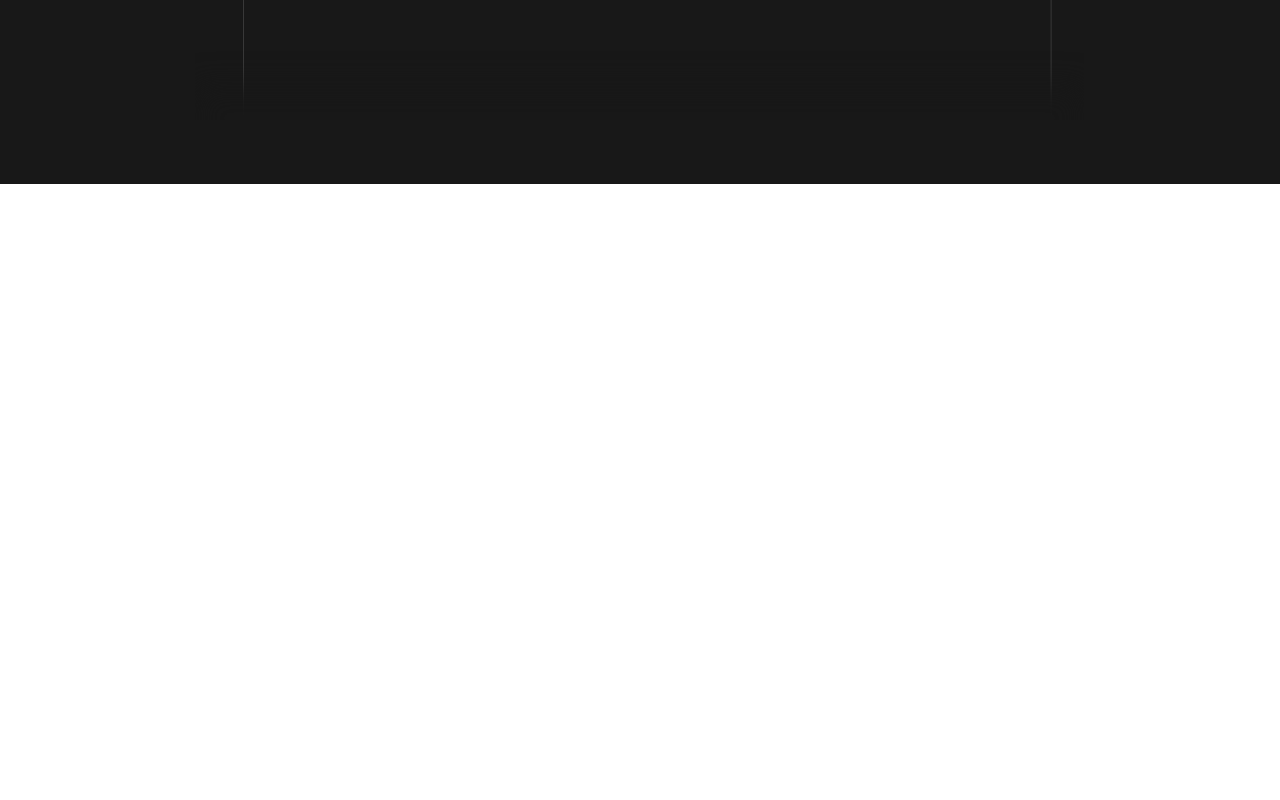
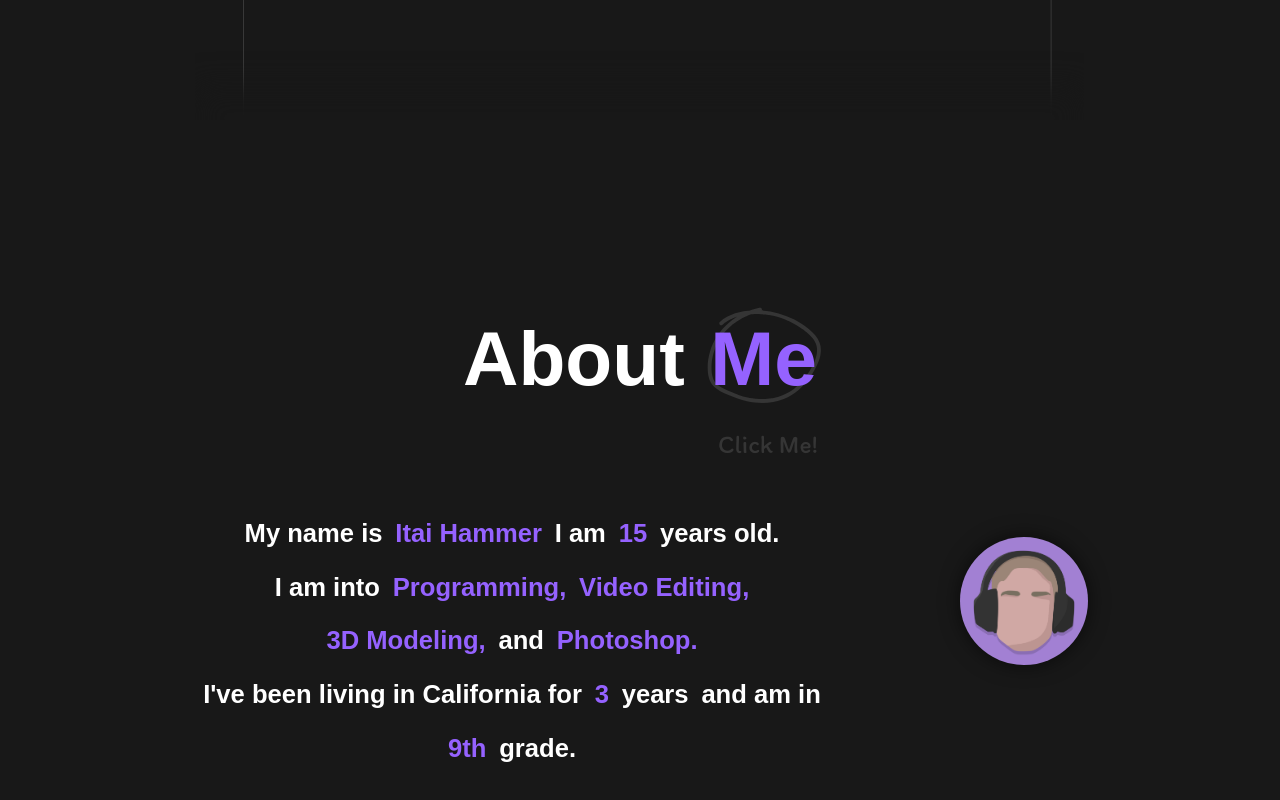
Before and after one commit to ItaiHammer/website, a React (Create React App) app: page / in a window 1280 px wide. Shown: the part 834-1634 px from the top of the page. Before the commit the page ends 1018 px from the top, so only its background shows below. Built offline with nearby package versions, Linux system fonts and the light colour scheme.

Commit message:
Added About Me page

```diff
--- a/src/App.js
+++ b/src/App.js
@@ -4,6 +4,7 @@ import './App.css';
 //components
 import Header from './components/Header';
 import Body from './components/Body';
+import AboutMe from './components/AboutMe';
 import MyWork from './components/MyWork';
 
 function App() {
@@ -13,6 +14,7 @@ function App() {
   return (<div className="app-body" >
     <Header theme={theme} setTheme={setTheme} />
     <Body theme={theme} setTheme={setTheme} />
+    <AboutMe/>
     {/* <MyWork/> */}
   </div>);
 }
--- /dev/null
+++ b/src/components/AboutMe.css
@@ -0,0 +1,197 @@
+@media (min-width: 300px) {
+    #about-me {
+        display: flex;
+        flex-direction: column;
+        flex-wrap: wrap;
+        align-items: center;
+        justify-content: center;
+        gap: 30px;
+    }
+
+    a {
+        text-decoration: none;
+    }
+
+    .about-me-title-container {
+        width: 100vw;
+        display: flex;
+        flex-direction: row;
+        flex-wrap: wrap;
+        align-items: center;
+        justify-content: center;
+        gap: 2vw;
+        margin-top: 100px;
+    }
+
+    .about-me-title {
+        color: #fff;
+        font-size: 6vw;
+        font-weight: 600;
+        letter-spacing: 0px;
+        font-family: 'Rubik', sans-serif;
+        z-index: 1;
+    }
+
+    .about-click-me-text {
+        color: #353535;
+        font-size: 2vw;
+        font-family: 'Itim', cursive;
+        margin-left: 20vw;
+        margin-top: 50px;
+        user-select: none;
+        position: absolute;
+    }
+
+    .about-circle-icon {
+        background: url('./img/circle-icon.svg') center center no-repeat;
+        width: 10vw;
+        height: 10vw;
+        margin-left: 19vw;
+        position: absolute;
+        z-index: 0;
+    }
+
+    #purple {
+        color: #9562ff;
+        cursor: text;
+    }
+
+    .about-me-about {
+        width: 100vw;
+        display: flex;
+        flex-direction: row;
+        flex-wrap: wrap;
+        align-items: center;
+        justify-content: center;
+        gap: 10vw;
+    }
+
+    .about-me-text-container {
+        width: 50vw;
+        height: 20vw;
+        display: flex;
+        flex-direction: row;
+        flex-wrap: wrap;
+        align-items: center;
+        justify-content: center;
+        gap: 1vw;
+    }
+
+    .about-me-text {
+        color: #fff;
+        font-size: 2vw;
+        font-weight: 600;
+        letter-spacing: 0px;
+        text-align: left;
+        font-family: 'Rubik', sans-serif;
+    }
+
+    .about-me-logo {
+        background: url('./img/logo-background.png') center center;
+        width: 10vw;
+        height: 10vw;
+        border-radius: 50%;
+        cursor: pointer;
+        background-size: cover;
+        box-shadow: 0 0 20px rgba(0, 0, 0, 0.6);
+    }
+}
+
+@media (min-width: 750px) {
+    #about-me {
+        display: flex;
+        flex-direction: column;
+        flex-wrap: wrap;
+        align-items: center;
+        justify-content: center;
+        gap: 30px;
+    }
+
+    a {
+        text-decoration: none;
+    }
+
+    .about-me-title-container {
+        width: 100vw;
+        display: flex;
+        flex-direction: row;
+        flex-wrap: wrap;
+        align-items: center;
+        justify-content: center;
+        gap: 2vw;
+        margin-top: 100px;
+    }
+
+    .about-me-title {
+        color: #fff;
+        font-size: 6vw;
+        font-weight: 600;
+        letter-spacing: 0px;
+        font-family: 'Rubik', sans-serif;
+    }
+
+    .about-click-me-text {
+        color: #353535;
+        font-size: 2vw;
+        font-family: 'Itim', cursive;
+        margin-left: 20vw;
+        margin-top: 170px;
+        user-select: none;
+        position: absolute;
+    }
+
+    .about-circle-icon {
+        background: url('./img/circle-icon.svg') center center no-repeat;
+        width: 10vw;
+        height: 10vw;
+        margin-left: 19vw;
+        position: absolute;
+        z-index: 0;
+    }
+
+    #purple {
+        color: #9562ff;
+        cursor: text;
+    }
+
+    .about-me-about {
+        width: 100vw;
+        display: flex;
+        flex-direction: row;
+        flex-wrap: wrap;
+        align-items: center;
+        justify-content: center;
+        gap: 10vw;
+    }
+
+    .about-me-text-container {
+        width: 50vw;
+        height: 20vw;
+        display: flex;
+        flex-direction: row;
+        flex-wrap: wrap;
+        align-items: center;
+        justify-content: center;
+        gap: 1vw;
+        margin-top: 80px;
+    }
+
+    .about-me-text {
+        color: #fff;
+        font-size: 2vw;
+        font-weight: 600;
+        letter-spacing: 0px;
+        text-align: left;
+        font-family: 'Rubik', sans-serif;
+    }
+
+    .about-me-logo {
+        background: url('./img/logo-background.png') center center;
+        width: 10vw;
+        height: 10vw;
+        border-radius: 50%;
+        cursor: pointer;
+        background-size: cover;
+        box-shadow: 0 0 20px rgba(0, 0, 0, 0.6);
+    }
+}
--- /dev/null
+++ b/src/components/AboutMe.jsx
@@ -0,0 +1,61 @@
+import React, { useEffect, useState } from 'react';
+import { motion } from 'framer-motion';
+
+//files
+import './AboutMe.css';
+
+export default function AboutMe () {
+    const [aboutMeAnimation, setAboutMeAnimation] = useState(false);
+    const aboutVariants = {
+        initial: {
+            opacity: 0,
+            y: 100
+        },
+        animate: {
+            opacity: 1,
+            y: 0,
+            transition: {duration: 2}
+        },
+    }
+
+    useEffect(()=>{
+        if (aboutMeAnimation === true) {
+            setTimeout(() => {
+                setAboutMeAnimation(false);
+            }, 200);
+        }
+    }, [aboutMeAnimation]);
+
+    return (<motion.div variants={aboutVariants} initial="initial" animate="animate" id="about-me" >
+        <div className="about-me-title-container">
+            <h1 className="about-me-title" >About</h1>
+            <h1 className="about-me-title" id="purple" onClick={()=>{setAboutMeAnimation(true)}} style={{userSelect: 'none ',cursor: 'pointer'}} >Me</h1>
+            <div className="about-circle-icon" ></div>
+            <p className="about-click-me-text" >Click Me!</p>
+        </div>
+
+        <div className="about-me-about">
+            <div className="about-me-text-container">
+                <p className="about-me-text" >My name is</p>
+                <motion.p className="about-me-text" id="purple" animate={{scale: aboutMeAnimation ? 1.1 : 1}} transition={{duration: 0.2}} >Itai Hammer</motion.p>
+                <p className="about-me-text" >I am</p>
+                <motion.p className="about-me-text" id="purple" animate={{scale: aboutMeAnimation ? 1.1 : 1}} transition={{duration: 0.2}} >15</motion.p>
+                <p className="about-me-text" >years old.</p>
+                <p className="about-me-text" >I am into</p>
+                <motion.p className="about-me-text" id="purple" animate={{scale: aboutMeAnimation ? 1.1 : 1}} transition={{duration: 0.2}} >Programming,</motion.p>
+                <motion.p className="about-me-text" id="purple" animate={{scale: aboutMeAnimation ? 1.1 : 1}} transition={{duration: 0.2}} >Video Editing,</motion.p>
+                <motion.p className="about-me-text" id="purple" animate={{scale: aboutMeAnimation ? 1.1 : 1}} transition={{duration: 0.2}} >3D Modeling,</motion.p>
+                <p className="about-me-text" >and</p>
+                <motion.p className="about-me-text" id="purple" animate={{scale: aboutMeAnimation ? 1.1 : 1}} transition={{duration: 0.2}} >Photoshop.</motion.p>
+                <p className="about-me-text" >I've been living in California for</p>
+                <motion.p className="about-me-text" id="purple" animate={{scale: aboutMeAnimation ? 1.1 : 1}} transition={{duration: 0.2}} >3</motion.p>
+                <p className="about-me-text" > years</p>
+                <p className="about-me-text" > and am in</p>
+                <motion.p className="about-me-text" id="purple" animate={{scale: aboutMeAnimation ? 1.1 : 1}} transition={{duration: 0.2}} >9th</motion.p>
+                <p className="about-me-text" > grade.</p>
+            </div>
+            <motion.div animate={{scale: aboutMeAnimation ? 1.1 : 1}} transition={{duration: 0.2}} onClick={()=>{setAboutMeAnimation(true)}} className="about-me-logo" ></motion.div>
+        </div>
+        <br/><br/><br/>
+        </motion.div>);
+}
--- a/src/components/Body.jsx
+++ b/src/components/Body.jsx
@@ -43,7 +43,7 @@ export default function Body ({ theme, setTheme }) {
             <div className="click-me-icon"></div>
             <p className="click-me-text" >Long Click Me!</p>
         </div>
-        <button className="view-work-button" style={{background: theme}} >My Work <img src="https://cdn0.iconfinder.com/data/icons/feather/96/591276-arrow-right-512.png" alt="My Work" className="my-work-button-icon" /> </button>
+        <motion.a href="#about-me" whileHover={{scale: 1.05}} ><button className="view-work-button" style={{background: theme}} >About Me <img src="https://cdn0.iconfinder.com/data/icons/feather/96/591276-arrow-right-512.png" alt="About Me" className="my-work-button-icon" /> </button></motion.a>
         <div className="home-design-icon" ></div>
     </motion.div>);
 };
--- a/src/components/Header.css
+++ b/src/components/Header.css
@@ -30,7 +30,7 @@
     }
 }
 
-@media (min-width: 800px) {
+@media (min-width: 750px) {
     .header {
         background: #181818;
         width: 100vw;
--- a/src/components/Header.jsx
+++ b/src/components/Header.jsx
@@ -20,6 +20,10 @@ export default function Header ({ theme }) {
             href: '#home'
         },
         {
+            text: 'About Me',
+            href: '#about-me'
+        },
+        {
             text: 'My Work',
             href: '#my-work'
         },
--- a/src/components/MyWork.jsx
+++ b/src/components/MyWork.jsx
@@ -1,17 +1,31 @@
 import React from 'react';
+import { motion } from 'framer-motion';
 
 //files
 import './MyWork.css';
 
 export default function MyWork () {
-    return (<div id="my-work" >
+    const workVariants = {
+        initial: {
+            opacity: 0,
+            y: 100
+        },
+        animate: {
+            opacity: 1,
+            y: 0,
+            transition: {duration: 2}
+        },
+    }
+
+    return (<motion.div variants={workVariants} initial="initial" animate="animate" id="my-work" >
         <div className="title-container">
             <h1 className="my-work-title" >My</h1>
-            <h1 className="my-work-title" style={{color: '#9562FF'}}>Work</h1>
+            <h1 className="my-work-title" style={{color: '#FFCC00',userSelect: 'none' , cursor: 'pointer'}}>Work</h1>
         </div>
-        <div className="work-popup">
-            <div src=".\img\among-us-note-taker-screenshot.png" style={{background: 'url("./img/among-us-note-taker-screenshot.png") center center no-repeat'}} className="work-popup-preview" ></div>
+        <div className="work-popup-container">
+            <div className="work-popup"></div>
+            <div className="work-popup"></div>
         </div>
         <br/><br/>
-    </div>);
+    </motion.div>);
 }
```
Also changed, not shown: src/components/Body.css (+8 -8 lines), src/components/MyWork.css (+18 -9 lines), src/components/img/circle-icon.svg (added), src/components/img/logo-background.png (added), 25 other files (tests, documents, lock files or other folders).
